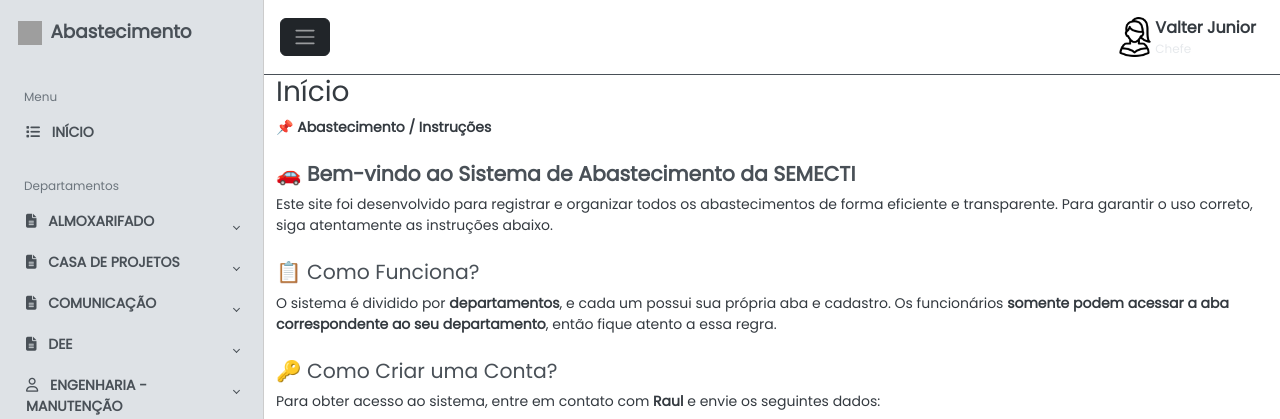
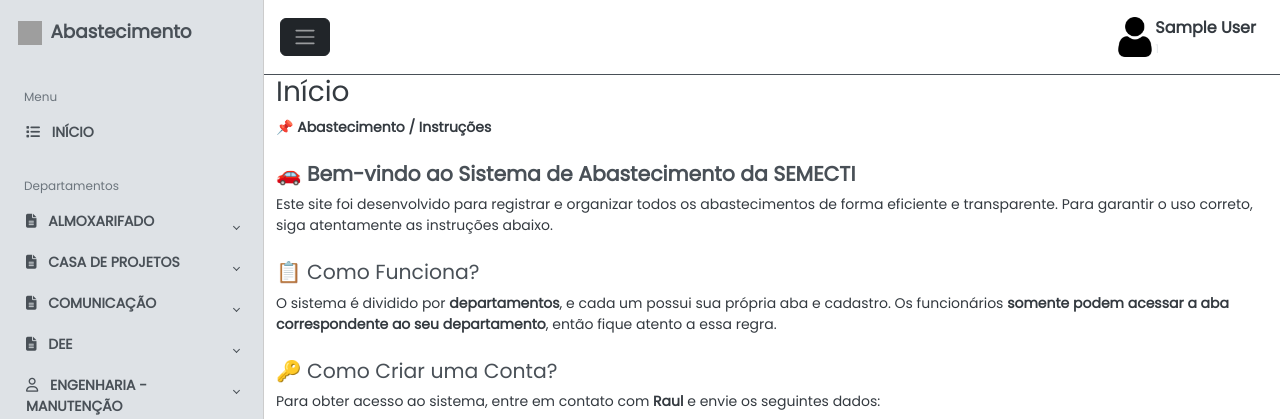
Before and after one commit to raulguiii/abastecimento, a Flask app: page /index in a window 1280 px wide. Shown: the top 419 px of the page. Run offline with Flask 3, Linux system fonts and the light colour scheme; the visitor is signed in with stand-in values (Sample User, id 1); data that the repository does not hold is empty; some libraries are stand-ins or nearby versions; grey boxes are pictures that could not be loaded.

Commit message:
login sendo efetuado com sucesso

```diff
--- a/app.py
+++ b/app.py
@@ -63,6 +63,7 @@
 
     if usuario:
         session["usuario"] = usuario[0]["nome_completo"]
+        session["cargo"] = usuario[0]["cargo"]  # Armazena o cargo
         return redirect(url_for("index"))
     else:
         return render_template("login.html", error_message="Credenciais inválidas.")
--- a/templates/index.html
+++ b/templates/index.html
@@ -218,11 +218,11 @@
                     <ul class="navbar-nav">
                         <li class="nav-item dropdown d-flex align-items-center">
                             <a href="#" data-bs-toggle="dropdown" class="nav-icon pe-md-0">
-                                <img src="static/image/icon.girl.png" class="avatar img-fluid rounded" alt="">
+                                <img src="static/image/user.png" class="avatar img-fluid rounded" alt="">
                             </a>
                             <div class="d-flex flex-column">
-                                <span class="fw-bold" style="font-size: 16px;">Valter Junior</span>
-                                <span class="text-muted" style="font-size: 12px;">Chefe</span>
+                                <span class="fw-bold" style="font-size: 16px;">{{ session['usuario'] }}</span>
+                                <span class="text-muted" style="font-size: 12px;">{{ session['cargo'] }}</span>
                             </div>
                             <a href="#" data-bs-toggle="dropdown" class="nav-icon pe-md-0 ms-2">
                                 <i class="bi bi-caret-down-fill"></i>
```
Also changed, not shown: readme.md, static/image/user.png (added).
